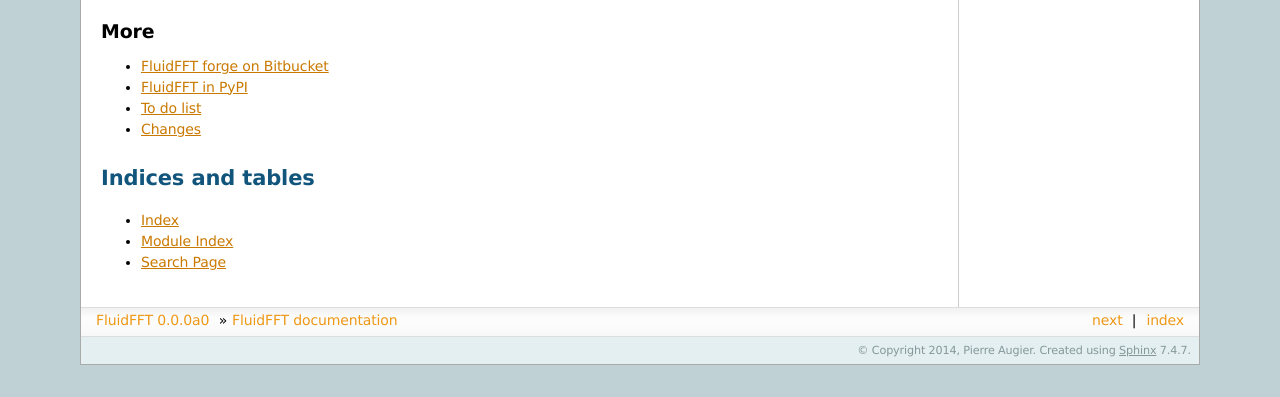
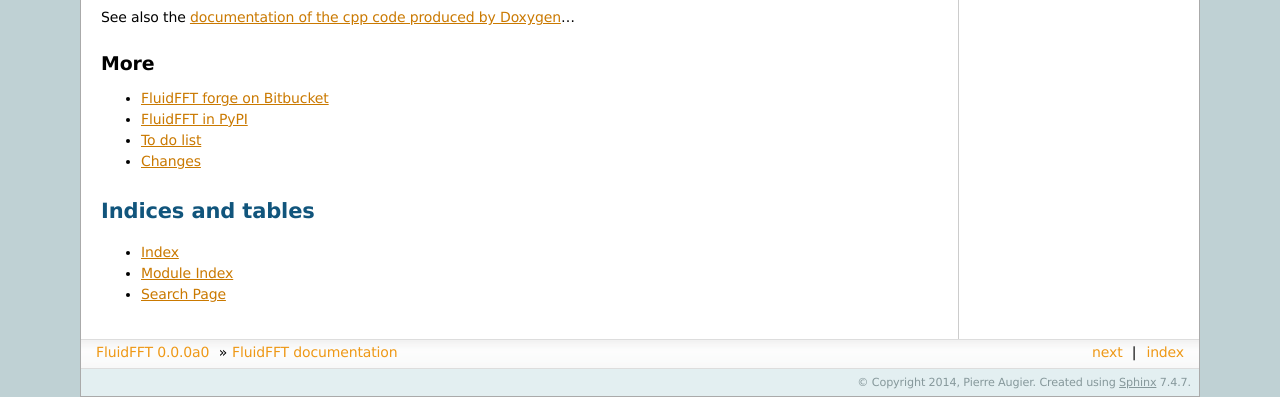
Before and after one commit to fluiddyn/fluidfft, a Sphinx documentation site: the page built from doc/index.rst, in a window 1280 px wide, cut to the strip 584-981 px from the top of the page. Built offline with Sphinx 7.4.7, drawn with Linux system fonts in a browser that asks for light colours; before the commit the page ends 949 px from its top, so only the background shows below that.

Commit message:
Try doxygen.

```diff
--- a/doc/conf.py
+++ b/doc/conf.py
@@ -13,6 +13,7 @@
 
 import sys
 import os
+import subprocess
 
 import fluidfft2d
 
@@ -21,6 +22,10 @@
 # documentation root, use os.path.abspath to make it absolute, like shown here.
 sys.path.insert(0, os.path.abspath('../scripts'))
 sys.path.insert(0, os.path.abspath('./'))
+
+# Generate doxygen doc
+subprocess.call(['doxygen', 'doxygen/Doxyfile'])
+
 
 # -- General configuration ----------------------------------------------------
 
@@ -38,7 +43,11 @@
     'sphinx.ext.viewcode', 'sphinx.ext.autosummary',
     'numpydoc',
     # 'mathmacro',
+    # 'breathe'
 ]
+
+# breathe_projects = {'fluidfft_cpp': 'doxygen/xml'}
+# breathe_default_project = "fluidfft_cpp"
 
 # Add any paths that contain templates here, relative to this directory.
 templates_path = ['_templates']
--- a/doc/index.rst
+++ b/doc/index.rst
@@ -36,6 +36,8 @@
    fluidfft2d
    fluidfft3d
 
+See also the `documentation of the cpp code produced by Doxygen
+<doxygen/index.html>`_...
 
 More
 ----
```
Also changed, not shown: 2 other files.
